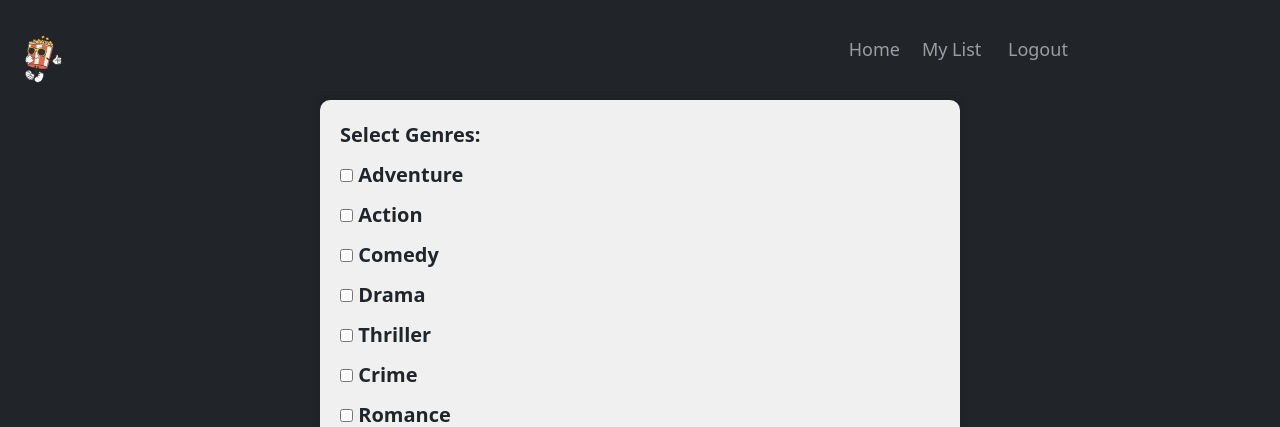
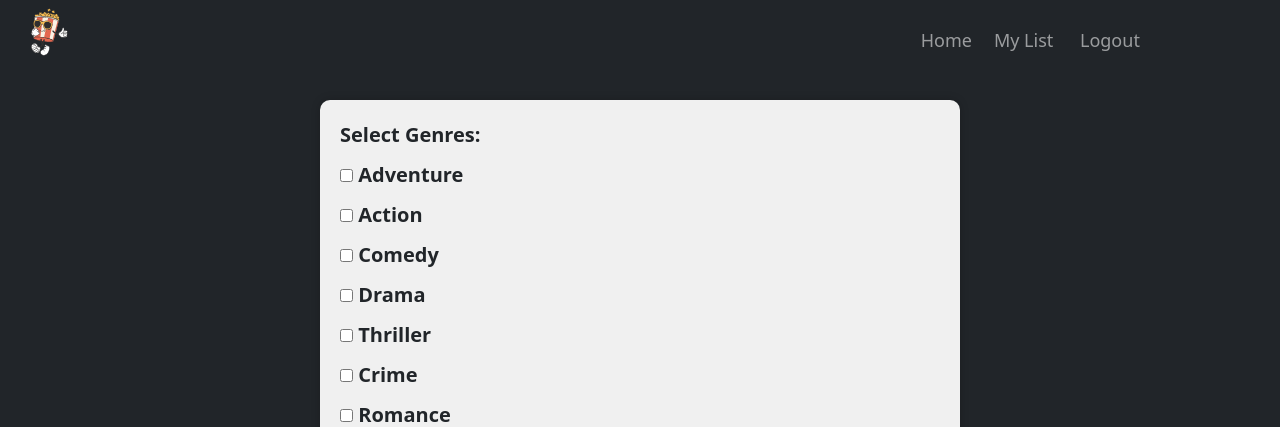
Before and after one commit to Mrudu30/Movie_recommendation_django, a Django app: page /filter/ in a window 1280 px wide. Shown: the top 427 px of the page. Run offline with Django 4.2, Linux system fonts and the light colour scheme; a user stored in the database is signed in; data comes from the database, SQL or seed files in the repository; some libraries are stand-ins or nearby versions.

Commit message:
Change the base.html

```diff
--- a/reccomender/templates/base.html
+++ b/reccomender/templates/base.html
@@ -26,9 +26,12 @@
         }
       </style>
 </head>
-<nav class="navbar navbar-expand-sm bg-dark navbar-dark sticky-top">
-    <div class="container-fluid">
 
+<header>
+    <div class="header-menu">
+        <div class="container-fulid">
+            <div class="row">
+                <div class="col-lg-6 logo-col">
                     <a class="navbar-brand" href="/">
                         {% load static %}
                         <img src="{% static '/images/logosvg.svg' %}" alt="logo" class="logo">
@@ -36,8 +39,10 @@
                   <button class="navbar-toggler" type="button" data-bs-toggle="collapse" data-bs-target="#collapsibleNavbar">
                     <span class="navbar-toggler-icon"></span>
                   </button>
+                </div>
+                <div class="col-lg-6">
+                    <nav class="navbar navbar-expand-sm bg-dark navbar-dark sticky-top">
                         <div class="collapse navbar-collapse" id="collapsibleNavbar">
-
                             <ul class="nav navbar-nav navbar-right ul2">
                                 <li class="nav-item">
                                     <a class="nav-link" href="{% url 'home' %}">Home</a>
@@ -68,5 +73,9 @@
                                     {% endif %}
                             </ul>
                         </div>
+                    </nav>
                 </div>
-  </nav>
+            </div>
+        </div>
+    </div>
+</header>
```
Also changed, not shown: reccomender/static/css/styles.css (+23 -0 lines). Lines whose indentation alone changed are shown as unchanged.
